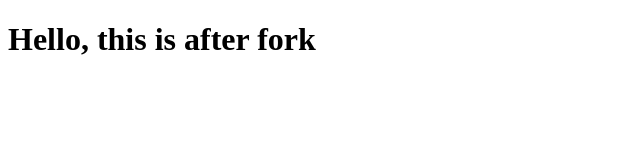
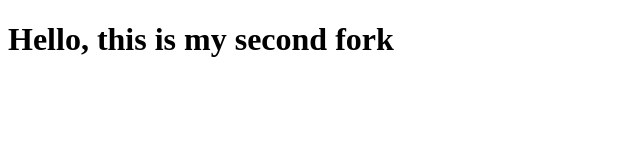
Before and after one commit to RifaatTest/RifaatApp, a plain HTML site: page index.html in a window 1280 px wide. Shown: the whole page, without its empty margins (0-640 px from the left). Drawn offline with Linux system fonts and the light colour scheme.

Commit message:
index.html

```diff
--- a/index.html
+++ b/index.html
@@ -6,6 +6,6 @@
     <title>Document</title>
 </head>
 <body>
-    <h1>Hello, this is after fork</h1>
+    <h1>Hello, this is my second fork</h1>
 </body>
 </html>
```
